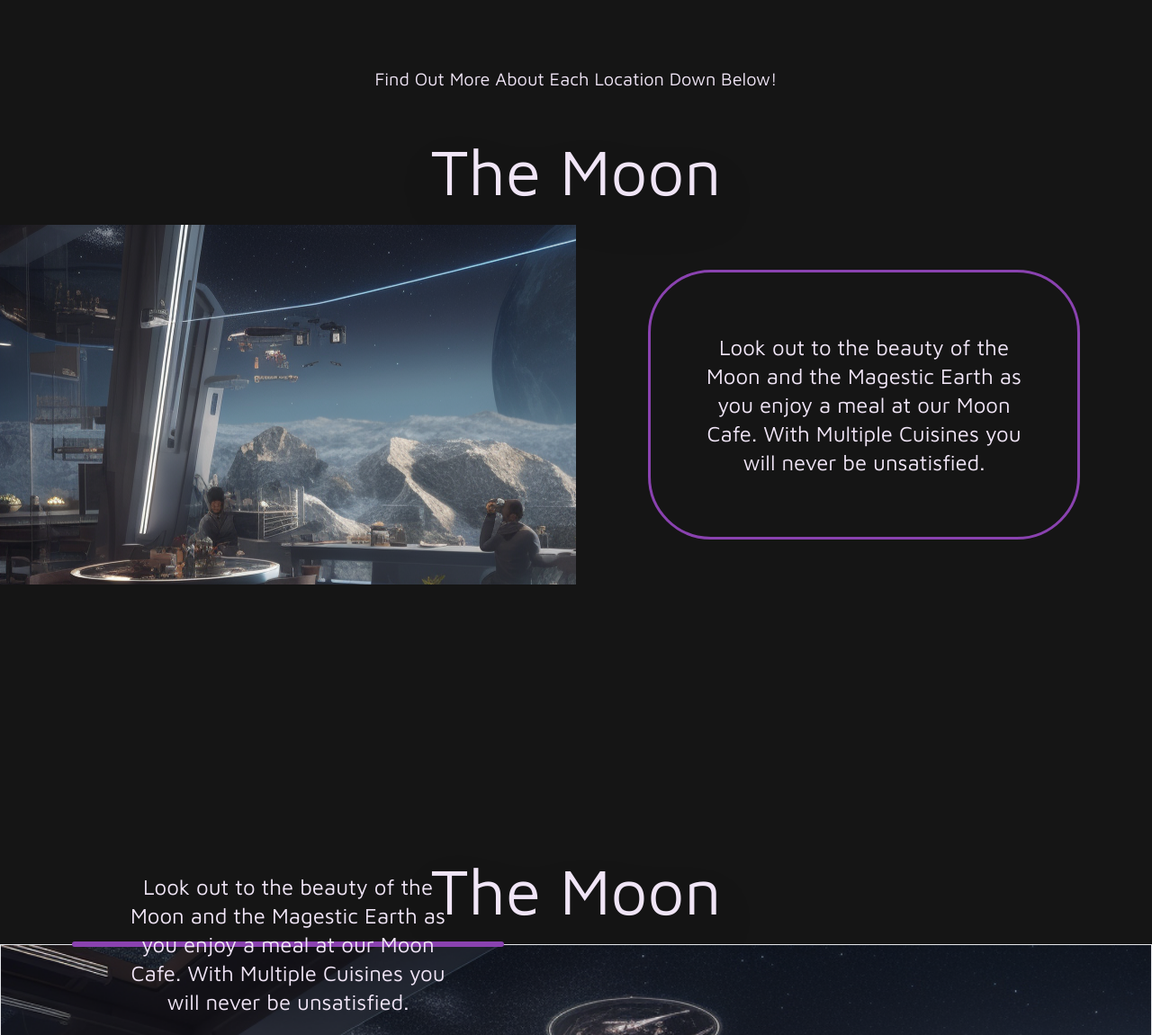
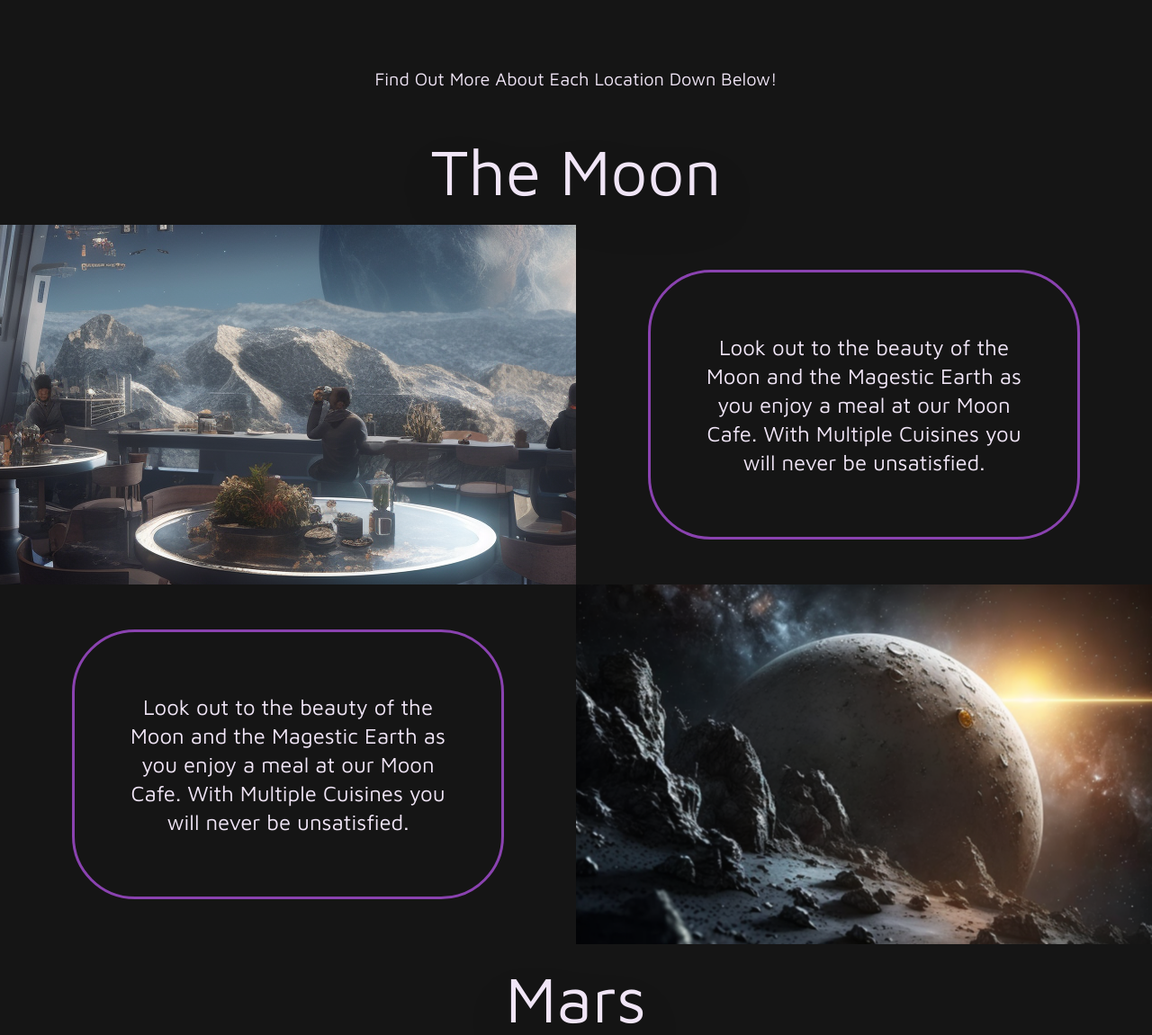
Before and after one commit to FierceWarriorYT/Webmaster, a Flask app: page /trips in a window 1280 px wide. Shown: the part 1446-2597 px from the top of the page at 90% size. Run offline with Flask 3, Linux system fonts and the light colour scheme; some libraries are stand-ins or nearby versions.

Commit message:
Adding trips fgdgdfgpage

```diff
--- a/static/css/trips.css
+++ b/static/css/trips.css
@@ -85,7 +85,7 @@
     font-size: 1.6rem !important;
 }
 
-.btn-places:hover{
+.btn-places:hover {
     background-color: var(--purplish-color);
     border: var(--purplish-color) 1px solid;
     transition: 0.5s;
@@ -117,3 +117,9 @@
     border-radius: 70px;
 
 }
+
+.destinations {
+    width: 100%;
+    height: auto;
+    position: absolute;
+}
--- a/templates/base.html
+++ b/templates/base.html
@@ -8,7 +8,7 @@
     <script src="https://cdn.tailwindcss.com"></script>
 </head>
 <nav class="shadow-xl">
-    <div class="max-w-7xl mx-auto px-7">
+    <div class="mx-auto px-7" style="max-width: 90rem;">
         <div class="flex justify-between">
             <!-- Logo -->
             <div>
@@ -25,11 +25,13 @@
             <div class="hidden md:flex items-center space-x-6 py-4">
                 <a class="px-1 navlinks" href="/">Home</a>
                 <a class="px-1 navlinks" href="/trips">Trips</a>
+                <a class="px-1 navlinks">Promotions</a>
                 <a class="px-1 navlinks">Resources</a>
             </div>
 
             <!-- Secondary Nav -->
             <div class="hidden md:flex items-center space-x-2">
+                <a href="#" class="FancyButton px-3 py-1 rounded-lg">How Does it Work?</a>
                 <a href="#" class="FancyButton px-3 py-1 rounded-lg">Take Off Now!</a>
                 <svg xmlns="http://www.w3.org/2000/svg" fill="none" viewBox="0 0 24 24" stroke-width="1.5" stroke="currentColor" class="w-6 h-6 off-white">
   <path stroke-linecap="round" stroke-linejoin="round" d="M15.59 14.37a6 6 0 01-5.84 7.38v-4.8m5.84-2.58a14.98 14.98 0 006.16-12.12A14.98 14.98 0 009.631 8.41m5.96 5.96a14.926 14.926 0 01-5.841 2.58m-.119-8.54a6 6 0 00-7.381 5.84h4.8m2.581-5.84a14.927 14.927 0 00-2.58 5.84m2.699 2.7c-.103.021-.207.041-.311.06a15.09 15.09 0 01-2.448-2.448 14.9 14.9 0 01.06-.312m-2.24 2.39a4.493 4.493 0 00-1.757 4.306 4.493 4.493 0 004.306-1.758M16.5 9a1.5 1.5 0 11-3 0 1.5 1.5 0 013 0z" />
@@ -51,6 +53,7 @@
     <div class="hidden mobile-menu">
         <a class="block py-2" href="/">Home</a>
         <a class="block py-2" href="/trips">Trips</a>
+        <a class="block py-2">Promotions</a>
         <a class="block py-2">Resources</a>
     </div>
 </nav>
--- a/templates/trips.html
+++ b/templates/trips.html
@@ -25,7 +25,8 @@
             <div class="col-img col-img-3"></div>
             <div style="position: absolute; top: 75%; left: 50%; transform: translateX(-50%)">
                 <button class="off-white px-2 py-1 rounded-lg btn-places"
-                        onclick="ScrollToElement(document.getElementById('Asteroids'))" style="animation-delay: 1.85s">Asteroids
+                        onclick="ScrollToElement(document.getElementById('Asteroids'))" style="animation-delay: 1.85s">
+                    Asteroids
                 </button>
             </div>
         </div>
@@ -44,61 +45,106 @@
         <div style="position: absolute; top: 90%; left: 50%; transform: translateX(-50%)"><h3
                 class="off-white text-3xl md:text-xl">Find Out More About Each Location Down Below!</h3></div>
     </div>
-    <div class="bg-almost-black" id="Moon" style="width: 100%; height: 100%; position: absolute; top: 200%">
-        <h1 class="off-white text-6xl md:text-7xl text-center drop-shadow-2xl">The Moon</h1>
-        <br>
-        <div class="flex-col" style="height: 100%">
-            <div class="flex" style="height: 50%">
-                <div style="width: 50%; background: url('../static/images/MoonCafe.png'); background-position-y: 30%"></div>
-                <div style="width: 50%; position: relative">
-                    <div class="info-border-box flex items-center justify-center" style="position: absolute; width: 75%; height: 75%; top: 50%; left: 50%; transform: translate(-50%, -50%);">
-                        <h1 class="off-white text-xl md:text-2xl text-center px-12">Look out to the beauty of the Moon and the Magestic Earth as you enjoy a meal at our Moon Cafe. With Multiple Cuisines you will never be unsatisfied.</h1>
-                    </div>
-                </div>
-            </div>
 
-        </div>
-
-    </div>
-    <div class="bg-almost-black" id="Mars" style="width: 100%; height: 100%; position: absolute; top: 300%">
-
-
-        <h1 class="off-white text-6xl md:text-7xl text-center drop-shadow-2xl">The Moon</h1>
-        <br>
-        <div class="flex-col" style="height: 100%; width: 100%; position: relative">
-            <div class="border" style="position: absolute; width: 100%; height: 50%; background: url('../static/images/MoonCafe.png') no-repeat; background-size: cover;"></div>
-                <div style="width: 50%; position: relative">
-                    <div class="info-border-box flex items-center justify-center" style="position: absolute; width: 75%; height: 75%; top: 50%; left: 50%; transform: translate(-50%, -50%);">
-                        <h1 class="off-white text-xl md:text-2xl text-center px-12">Look out to the beauty of the Moon and the Magestic Earth as you enjoy a meal at our Moon Cafe. With Multiple Cuisines you will never be unsatisfied.</h1>
-                    </div>
-                </div>
-        </div>
-
-
-
-
-    </div>
-    <div class="bg-almost-black" id="Asteroids" style="width: 100%; height: auto; position: absolute; top: 400%">
-
+    <div class="bg-almost-black destinations" id="Moon" style="top: 200%">
         <h1 class="off-white text-6xl md:text-7xl text-center drop-shadow-2xl">The Moon</h1>
         <br>
         <div class="flex-col" style="height: 100vh">
             <div class="flex" style="height: 50%">
-                <div class="" style="width: 50%; position: relative"><div style="position: absolute; width: 100%; height: 100%; background: url('../static/images/AsteroidsLightBG.png') no-repeat center;"></div></div>
+                <div class="" style="width: 50%; position: relative">
+                    <div style="position: absolute; width: 100%; height: 100%; background: url('../static/images/MoonCafe.png') no-repeat center;"></div>
+                </div>
                 <div style="width: 50%; position: relative">
-                    <div class="info-border-box flex items-center justify-center" style="position: absolute; width: 75%; height: 75%; top: 50%; left: 50%; transform: translate(-50%, -50%);">
-                        <h1 class="off-white text-xl md:text-2xl text-center px-12">Look out to the beauty of the Moon and the Magestic Earth as you enjoy a meal at our Moon Cafe. With Multiple Cuisines you will never be unsatisfied.</h1>
+                    <div class="info-border-box flex items-center justify-center" data-inviewport="fade-in"
+                         style="position: absolute; width: 75%; height: 75%; top: 50%; left: 50%; transform: translate(-50%, -50%);">
+                        <h1 class="off-white text-xl md:text-2xl text-center px-12">Look out to the beauty of the Moon
+                            and the Magestic Earth as you enjoy a meal at our Moon Cafe. With Multiple Cuisines you will
+                            never be unsatisfied.</h1>
+                    </div>
+                </div>
+            </div>
+            <div class="flex" style="height: 50%">
+                <div style="width: 50%; position: relative">
+                    <div class="info-border-box flex items-center justify-center" data-inviewport="fade-in"
+                         style="position: absolute; width: 75%; height: 75%; top: 50%; left: 50%; transform: translate(-50%, -50%);">
+                        <h1 class="off-white text-xl md:text-2xl text-center px-12">Look out to the beauty of the Moon
+                            and the Magestic Earth as you enjoy a meal at our Moon Cafe. With Multiple Cuisines you will
+                            never be unsatisfied.</h1>
+                    </div>
+                </div>
+                <div class="" style="width: 50%; position: relative">
+                    <div style="position: absolute; width: 100%; height: 100%; background: url('../static/images/AsteroidsLightBG.png') no-repeat center;"></div>
+                </div>
+            </div>
+        </div>
+        <br>
+    </div>
+
+    <div class="bg-almost-black destinations" id="Mars" style="top: 315%">
+        <h1 class="off-white text-6xl md:text-7xl text-center drop-shadow-2xl">Mars</h1>
+        <br>
+        <div class="flex-col" style="height: 100vh">
+            <div class="flex" style="height: 50%">
+                <div class="" style="width: 50%; position: relative">
+                    <div style="position: absolute; width: 100%; height: 100%; background: url('../static/images/MarsSunrise.png') no-repeat center;"></div>
+                </div>
+                <div style="width: 50%; position: relative">
+                    <div class="info-border-box flex items-center justify-center" data-inviewport="fade-in"
+                         style="position: absolute; width: 75%; height: 75%; top: 50%; left: 50%; transform: translate(-50%, -50%);">
+                        <h1 class="off-white text-xl md:text-2xl text-center px-12">There is nothing like the peace and
+                            tranquility in looking out at the beauty that Mars beholds</h1>
+                    </div>
+                </div>
+            </div>
+            <div class="flex" style="height: 50%">
+                <div style="width: 50%; position: relative">
+                    <div class="info-border-box flex items-center justify-center" data-inviewport="fade-in"
+                         style="position: absolute; width: 75%; height: 75%; top: 50%; left: 50%; transform: translate(-50%, -50%);">
+                        <h1 class="off-white text-xl md:text-2xl text-center px-12">Look out to the beauty of the Moon
+                            and the Magestic Earth as you enjoy a meal at our Moon Cafe. With Multiple Cuisines you will
+                            never be unsatisfied.</h1>
+                    </div>
+                </div>
+                <div class="" style="width: 50%; position: relative">
+                    <div style="position: absolute; width: 100%; height: 100%; background: url('../static/images/AsteroidsLightBG.png') no-repeat center;"></div>
+                </div>
+            </div>
+        </div>
+        <br>
+    </div>
+</div>
+<div class="bg-almost-black destinations" id="Asteroids" style="top: 430%">
+
+    <h1 class="off-white text-6xl md:text-7xl text-center drop-shadow-2xl">Asteroids</h1>
+    <br>
+    <div class="flex-col" style="height: 100vh">
+        <div class="flex" style="height: 50%">
+            <div class="" style="width: 50%; position: relative">
+                <div style="position: absolute; width: 100%; height: 100%; background: url('../static/images/AsteroidsLightBG.png') no-repeat center;"></div>
+            </div>
+            <div style="width: 50%; position: relative">
+                <div class="info-border-box flex items-center justify-center" data-inviewport="fade-in"
+                     style="position: absolute; width: 75%; height: 75%; top: 50%; left: 50%; transform: translate(-50%, -50%);">
+                    <h1 class="off-white text-xl md:text-2xl text-center px-12">Look out to the beauty of the Moon
+                        and the Magestic Earth as you enjoy a meal at our Moon Cafe. With Multiple Cuisines you will
+                        never be unsatisfied.</h1>
                 </div>
             </div>
         </div>
 
         <div class="flex" style="height: 50%">
             <div style="width: 50%; position: relative">
-                    <div class="info-border-box flex items-center justify-center" style="position: absolute; width: 75%; height: 75%; top: 50%; left: 50%; transform: translate(-50%, -50%);">
-                        <h1 class="off-white text-xl md:text-2xl text-center px-12">Look out to the beauty of the Moon and the Magestic Earth as you enjoy a meal at our Moon Cafe. With Multiple Cuisines you will never be unsatisfied.</h1>
+                <div class="info-border-box flex items-center justify-center"
+                     style="position: absolute; width: 75%; height: 75%; top: 50%; left: 50%; transform: translate(-50%, -50%);">
+                    <h1 class="off-white text-xl md:text-2xl text-center px-12" data-inviewport="fade-in">Look out to
+                        the beauty of the Moon
+                        and the Magestic Earth as you enjoy a meal at our Moon Cafe. With Multiple Cuisines you will
+                        never be unsatisfied.</h1>
                 </div>
             </div>
-                <div class="" style="width: 50%; position: relative"><div style="position: absolute; width: 100%; height: 100%; background: url('../static/images/AsteroidsLightBG.png') no-repeat center;"></div></div>
+            <div class="" style="width: 50%; position: relative">
+                <div style="position: absolute; width: 100%; height: 100%; background: url('../static/images/AsteroidsLightBG.png') no-repeat center;"></div>
+            </div>
 
         </div>
 
@@ -106,7 +152,6 @@
     </div>
 
     <br>
-    </div>
 </div>
 <script src="https://cdn.jsdelivr.net/gh/dixonandmoe/rellax@master/rellax.min.js"></script>
 <script src="https://ajax.googleapis.com/ajax/libs/jquery/3.6.3/jquery.min.js"></script>
```
Lines whose indentation alone changed are shown as unchanged.
